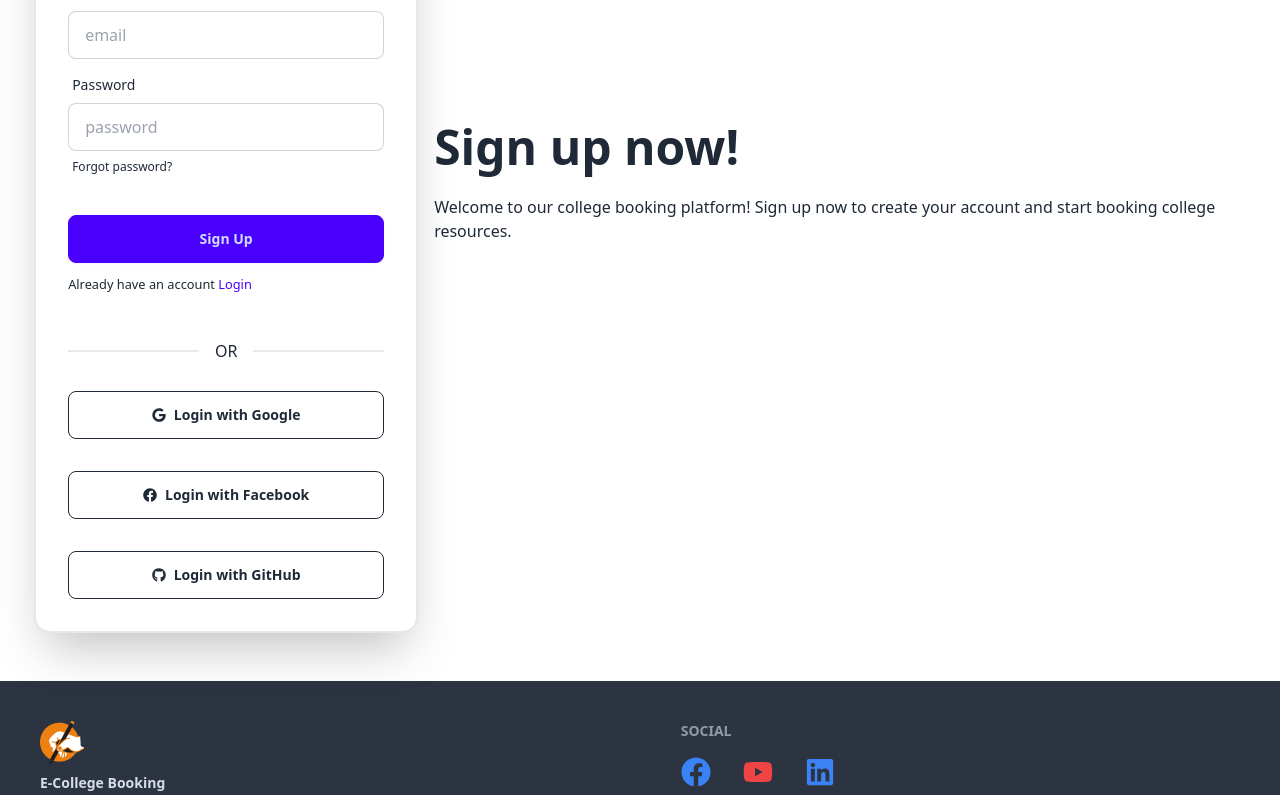
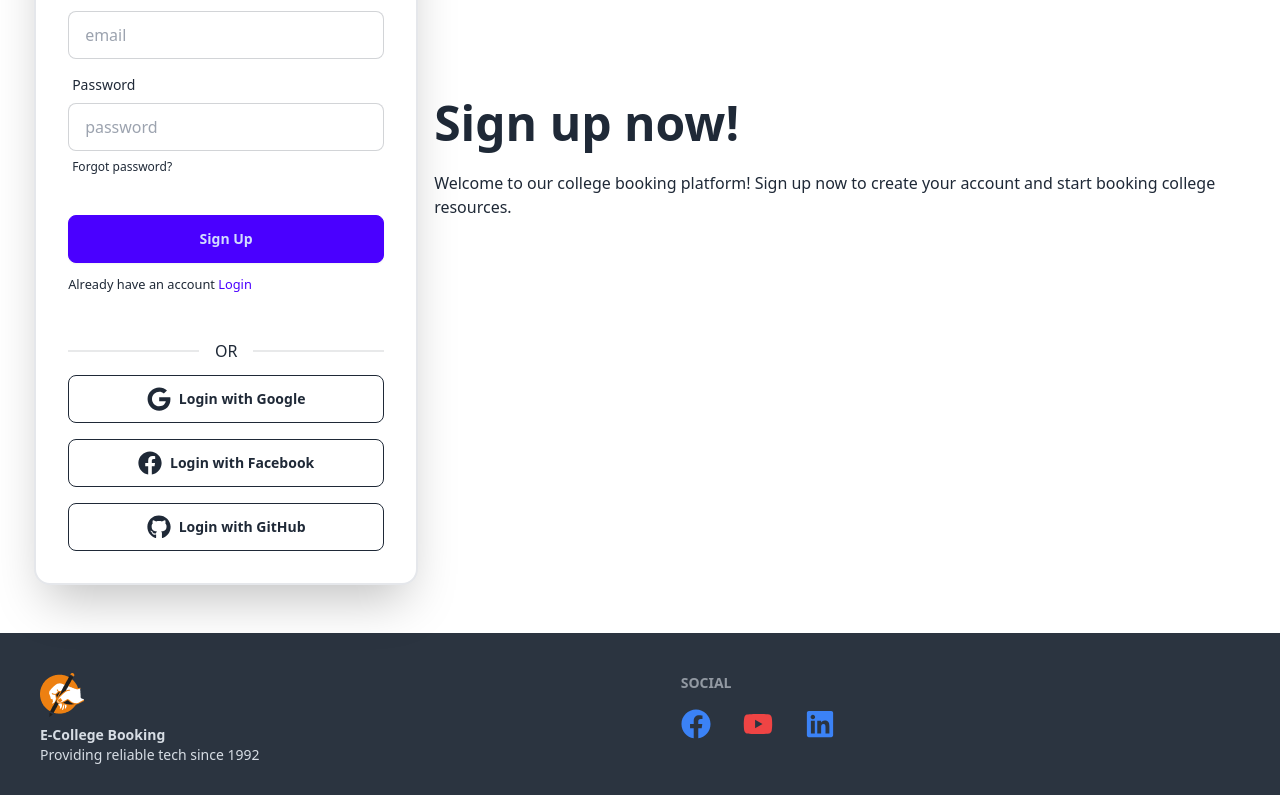
Before and after one commit to mosheurpau/College-booking-client, a React (Vite) app: page /signUp in a window 1280 px wide. Shown: the part 431-1226 px from the top of the page. Built offline with nearby package versions, Linux system fonts and the light colour scheme; no server answers.

Commit message:
fixed user email and newEmail. added some style on login button

```diff
--- a/src/Shared/Profile/Profile.jsx
+++ b/src/Shared/Profile/Profile.jsx
@@ -76,7 +76,7 @@ const Profile = () => {
                 <p className="text-start">
                   <strong>Name:</strong> {editedUser?.name}
                 </p>
-                {editedUser.newEmail ? ( // Conditionally render based on newEmail
+                {editedUser.newEmail.trim() === "" ? ( // Conditionally render based on newEmail
                   <p className="text-start my-2">
                     <strong>Email:</strong> {editedUser?.email}
                   </p>
--- a/src/components/SocialLogin/SocialLogin.jsx
+++ b/src/components/SocialLogin/SocialLogin.jsx
@@ -127,9 +127,9 @@ const SocialLogin = () => {
   return (
     <div>
       <div className="divider">OR</div>
-      <div className="my-8">
+      <div className="my-4">
         <button
-          className="btn btn-block btn-outline"
+          className="btn btn-block btn-outline font-bold"
           onClick={handleGoogleSignIn}
           disabled={isLoading}
         >
@@ -137,14 +137,14 @@ const SocialLogin = () => {
             <Loading></Loading>
           ) : (
             <>
-              <FaGoogle /> Login with Google
+              <FaGoogle className="text-2xl" /> Login with Google
             </>
           )}
         </button>
       </div>
-      <div className="mb-8">
+      <div className="mb-4">
         <button
-          className="btn btn-block btn-outline"
+          className="btn btn-block btn-outline font-bold"
           onClick={handleFacebookSignIn}
           disabled={isLoading}
         >
@@ -152,14 +152,14 @@ const SocialLogin = () => {
             <Loading></Loading>
           ) : (
             <>
-              <FaFacebook /> Login with Facebook
+              <FaFacebook className="text-2xl" /> Login with Facebook
             </>
           )}
         </button>
       </div>
       <div className="mb-8">
         <button
-          className="btn btn-block btn-outline"
+          className="btn btn-block btn-outline font-bold"
           onClick={handleGitHubSignIn}
           disabled={isLoading}
         >
@@ -167,7 +167,7 @@ const SocialLogin = () => {
             <Loading></Loading>
           ) : (
             <>
-              <FaGithub></FaGithub> Login with GitHub
+              <FaGithub className="text-2xl"></FaGithub> Login with GitHub
             </>
           )}
         </button>
```
